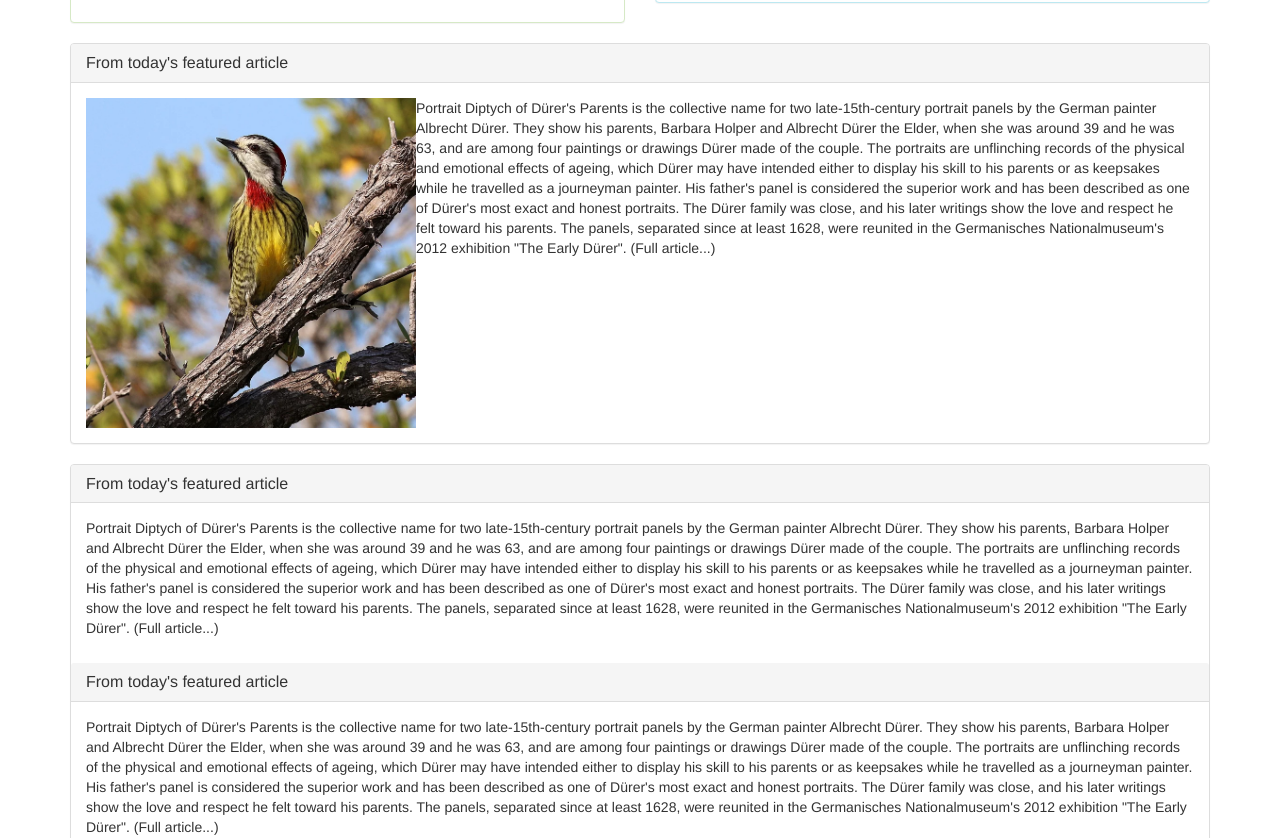
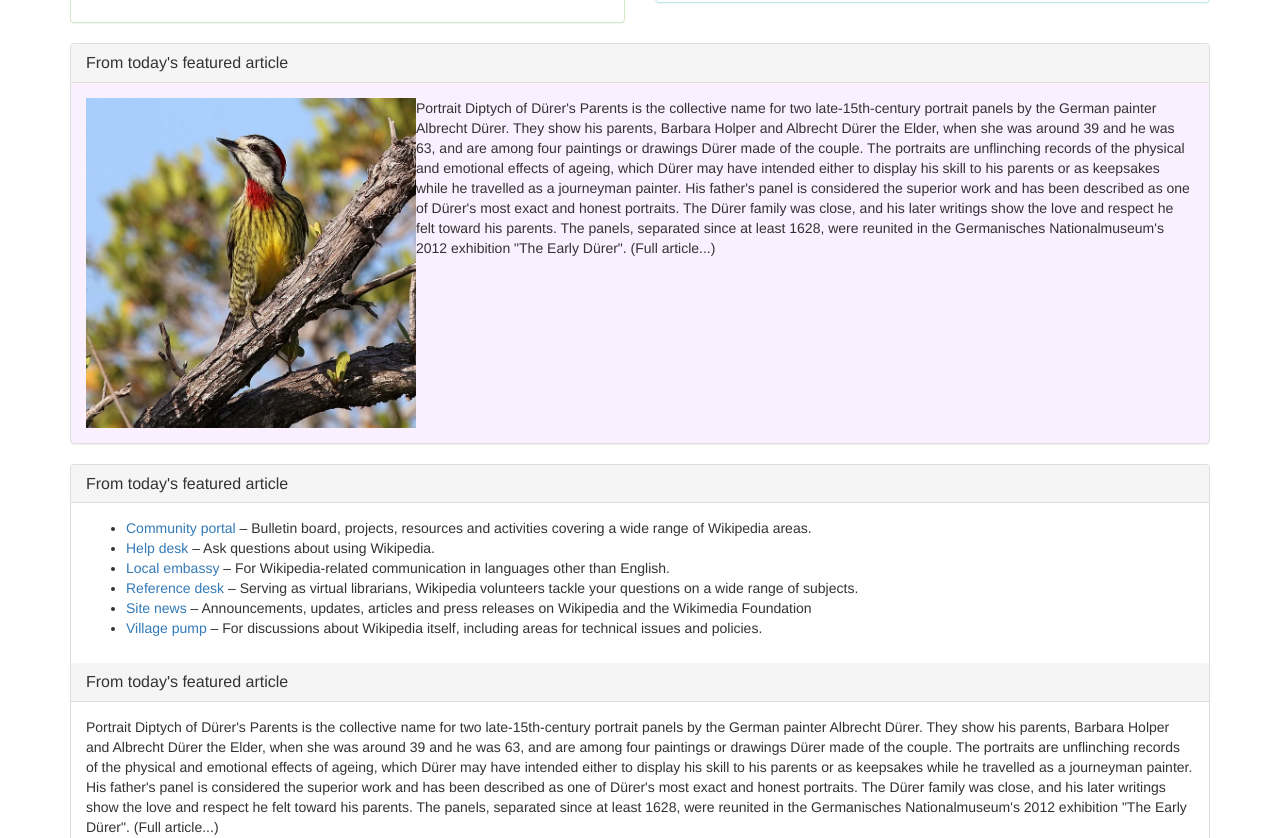
Before and after one commit to RedButterfli/wikipage, a plain HTML site: page index.html in a window 1280 px wide. Shown: the part 819-1657 px from the top of the page. Drawn offline with Linux system fonts and the light colour scheme.

Commit message:
added urls to last panel, made 3rd row purple

```diff
--- a/css/styles.css
+++ b/css/styles.css
@@ -4,3 +4,6 @@
 .rightfloat{
   float: right;
 }
+.lightpurple{
+  background-color: rgba(226, 153, 255, 0.15);
+}
--- a/index.html
+++ b/index.html
@@ -66,7 +66,7 @@
       </div>
       <div class="row">
         <div class="col-md-12">
-          <div class="panel panel-default">
+          <div class="panel panel-default lightpurple">
             <div class="panel-heading">
                <h2 class="panel-title">From today's featured article</h2>
             </div>
@@ -84,8 +84,16 @@
                <h2 class="panel-title">From today's featured article</h2>
             </div>
             <div class="panel-body">
-              <p>Portrait Diptych of Dürer's Parents is the collective name for two late-15th-century portrait panels by the German painter Albrecht Dürer. They show his parents, Barbara Holper and Albrecht Dürer the Elder, when she was around 39 and he was 63, and are among four paintings or drawings Dürer made of the couple. The portraits are unflinching records of the physical and emotional effects of ageing, which Dürer may have intended either to display his skill to his parents or as keepsakes while he travelled as a journeyman painter. His father's panel is considered the superior work and has been described as one of Dürer's most exact and honest portraits. The Dürer family was close, and his later writings show the love and respect he felt toward his parents. The panels, separated since at least 1628, were reunited in the Germanisches Nationalmuseum's 2012 exhibition "The Early Dürer". (Full article...)</p>
-            </div>
+              <ul>
+                <li><a href="#"> Community portal </a>– Bulletin board, projects, resources and activities covering a wide range of Wikipedia areas.</li>
+                <li><a href="#">Help desk  </a>– Ask questions about using Wikipedia.</li>
+                <li><a href="#">Local embassy </a>– For Wikipedia-related communication in languages other than English.</li>
+                <li><a href="#">Reference desk </a>– Serving as virtual librarians, Wikipedia volunteers tackle your questions on a wide range of subjects.</li>
+                <li><a href="#">Site news </a>– Announcements, updates, articles and press releases on Wikipedia and the Wikimedia Foundation</li>
+                <li><a href="#">Village pump </a>– For discussions about Wikipedia itself, including areas for technical issues and policies.</li>
+              </ul>
+
+           </div>
             <div class="panel-heading">
                <h2 class="panel-title">From today's featured article</h2>
             </div>
```
